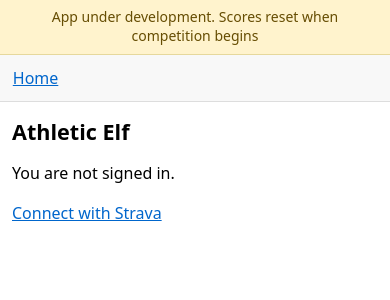
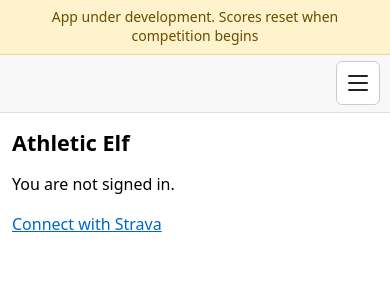
Before and after one commit to kittsville/athletic-elf, a Flask app: page / in a window 390 px wide. Shown: the top 300 px of the page. Run offline with Flask 3, Linux system fonts and the light colour scheme; parts of the project's set-up code (start-up, migrations or seed data) failed here and were passed over.

Commit message:
Hamburger menu on small screens

```diff
--- a/athletic_elf/static/css/app.css
+++ b/athletic_elf/static/css/app.css
@@ -24,13 +24,81 @@ body {
   font-size: 0.95rem;
 }
 
+.visually-hidden {
+  position: absolute;
+  width: 1px;
+  height: 1px;
+  padding: 0;
+  margin: -1px;
+  overflow: hidden;
+  clip: rect(0, 0, 0, 0);
+  white-space: nowrap;
+  border: 0;
+}
+
 .app-nav {
   background: #f8f8f8;
   border-bottom: 1px solid #ddd;
   padding: 0.5rem 2rem;
 }
 
-.app-nav ul {
+.app-nav-bar {
+  display: none;
+}
+
+.app-nav-burger {
+  display: inline-flex;
+  align-items: center;
+  justify-content: center;
+  width: 2.75rem;
+  height: 2.75rem;
+  margin: 0;
+  padding: 0;
+  border: 1px solid #ccc;
+  border-radius: 6px;
+  background: #fff;
+  cursor: pointer;
+}
+
+.app-nav-burger:hover {
+  background: #f0f0f0;
+}
+
+.app-nav-burger:focus-visible {
+  outline: 2px solid #06c;
+  outline-offset: 2px;
+}
+
+.app-nav-burger-lines {
+  display: flex;
+  flex-direction: column;
+  gap: 5px;
+  width: 1.25rem;
+}
+
+.app-nav-burger-line {
+  display: block;
+  height: 2px;
+  background: #222;
+  border-radius: 1px;
+  transition:
+    transform 0.2s ease,
+    opacity 0.2s ease;
+}
+
+.app-nav-checkbox:checked ~ .app-nav-bar .app-nav-burger-line:nth-child(1) {
+  transform: translateY(0.4375rem) rotate(45deg);
+}
+
+.app-nav-checkbox:checked ~ .app-nav-bar .app-nav-burger-line:nth-child(2) {
+  opacity: 0;
+}
+
+.app-nav-checkbox:checked ~ .app-nav-bar .app-nav-burger-line:nth-child(3) {
+  transform: translateY(-0.4375rem) rotate(-45deg);
+}
+
+.app-nav-list {
   list-style: none;
   margin: 0;
   padding: 0;
@@ -53,6 +121,12 @@ body {
   font: inherit;
   padding: 0.35rem 0.65rem;
   cursor: pointer;
+}
+
+@media (prefers-reduced-motion: reduce) {
+  .app-nav-burger-line {
+    transition: none;
+  }
 }
 
 main.page {
@@ -535,22 +609,63 @@ table.activities tbody tr:hover {
   }
 
   .app-nav {
-    padding: 0.45rem 0.65rem;
+    padding: 0;
   }
 
-  .app-nav ul {
-    gap: 0.2rem 0.65rem;
+  .app-nav-bar {
+    display: flex;
+    justify-content: flex-end;
+    align-items: center;
+    padding: 0.4rem 0.65rem;
+  }
+
+  .app-nav-list {
+    display: none;
+    flex-direction: column;
+    flex-wrap: nowrap;
+    align-items: stretch;
+    gap: 0;
+    width: 100%;
+    padding: 0.25rem 0 0.35rem;
+    border-top: 1px solid #e5e5e5;
+  }
+
+  .app-nav-checkbox:checked ~ ul.app-nav-list {
+    display: flex;
+  }
+
+  .app-nav li {
+    width: 100%;
+    border-bottom: 1px solid #eee;
+  }
+
+  .app-nav li:last-child {
+    border-bottom: none;
   }
 
   .app-nav a {
-    display: inline-block;
-    padding: 0.35rem 0.15rem;
-    line-height: 1.3;
+    display: block;
+    width: 100%;
+    padding: 0.75rem 1rem;
+    line-height: 1.35;
+    text-decoration: none;
   }
 
-  .app-nav button {
+  .app-nav a:hover {
+    background: #f0f0f0;
+  }
+
+  .app-nav li form {
+    display: block;
+    width: 100%;
+    margin: 0;
+    padding: 0.5rem 1rem 0.65rem;
+  }
+
+  .app-nav li form button {
+    width: 100%;
     min-height: 2.75rem;
-    padding: 0.45rem 0.65rem;
+    padding: 0.5rem 0.75rem;
   }
 
   /* Let wide tables extend past the viewport; scroll inside .table-scroll */
--- a/templates/base.html
+++ b/templates/base.html
@@ -14,7 +14,18 @@
   <div class="dev-banner" role="status">App under development. Scores reset when competition begins</div>
   {% block app_nav %}
   <nav class="app-nav" aria-label="Main">
-    <ul>
+    <input type="checkbox" id="app-nav-toggle" class="app-nav-checkbox visually-hidden">
+    <div class="app-nav-bar">
+      <label for="app-nav-toggle" class="app-nav-burger">
+        <span class="app-nav-burger-lines" aria-hidden="true">
+          <span class="app-nav-burger-line"></span>
+          <span class="app-nav-burger-line"></span>
+          <span class="app-nav-burger-line"></span>
+        </span>
+        <span class="visually-hidden">Menu</span>
+      </label>
+    </div>
+    <ul class="app-nav-list">
       <li><a href="{{ url_for('main.index') }}">Home</a></li>
       {% if g.current_athlete %}
       <li><a href="{{ url_for('main.leaders') }}">Leaders</a></li>
```
